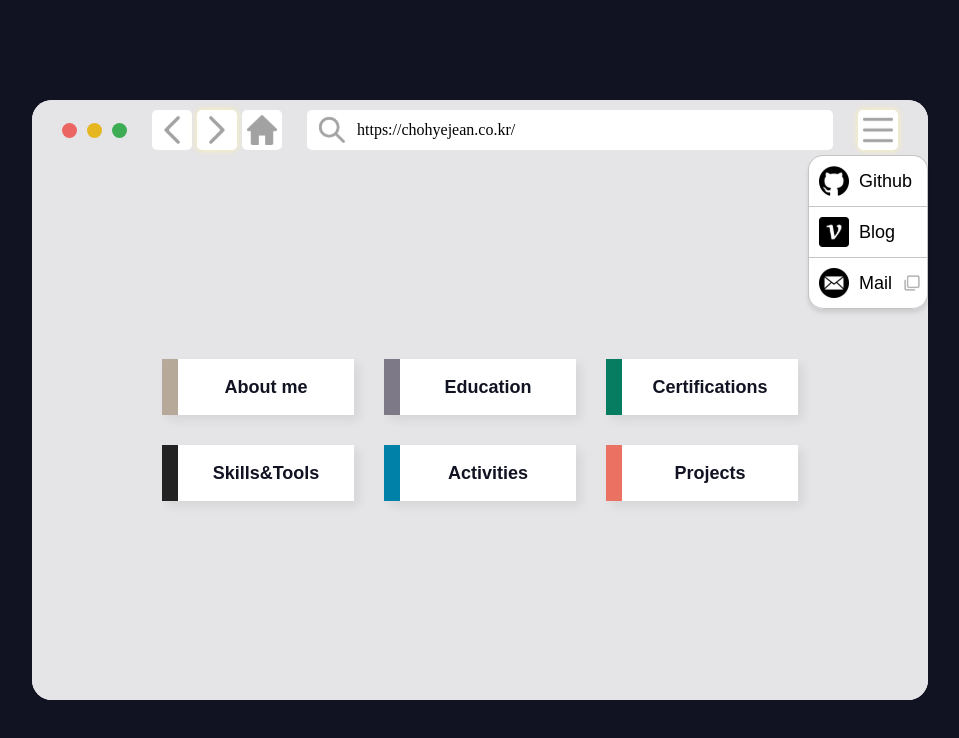
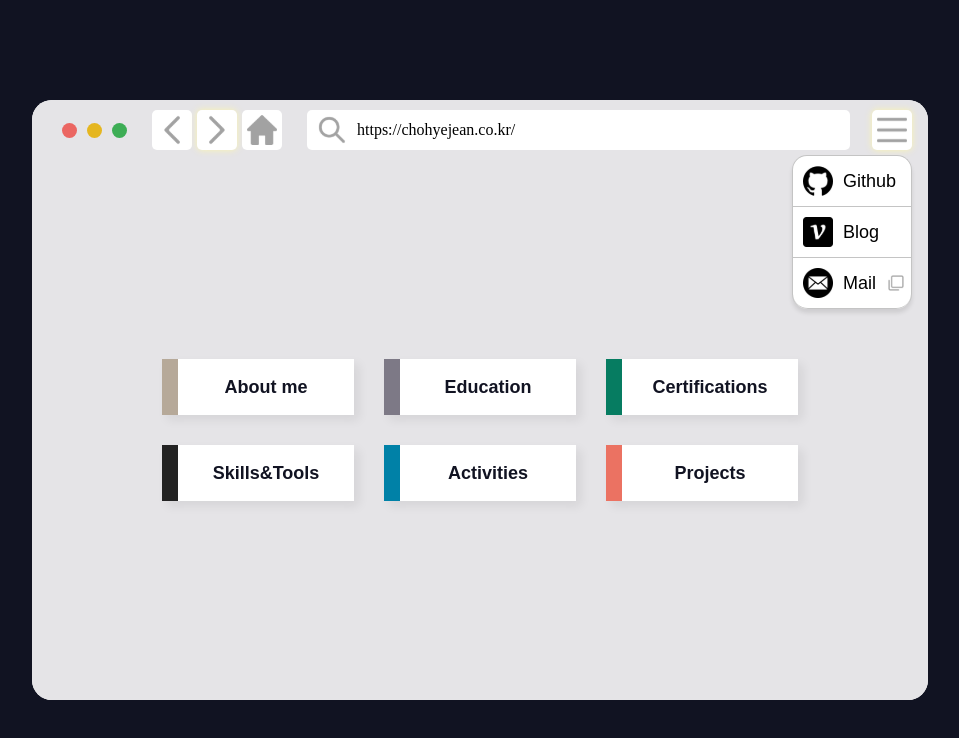
Before and after one commit to MEGUMMY1/Portfolio, a Next.js app: page / in a window 1280 px wide. Both pictures are taken after a click on the button 1038 px from the left and 130 px from the top of the page. Shown: the top 738 px of the page, without its empty margins (160-1119 px from the left). Built offline with nearby package versions, Linux system fonts and the light colour scheme; a web font is replaced by a local one.

Commit message:
Fix: Dropdown 위치 조정

```diff
--- a/components/Layout/Dropdown/Dropdown.module.scss
+++ b/components/Layout/Dropdown/Dropdown.module.scss
@@ -8,7 +8,7 @@
   border-right: 1px solid #c4c4c4;
   position: absolute;
   top: 55px;
-  right: 0;
+  right: 1rem;
   flex-direction: column;
   z-index: 1000;
   box-shadow: 0 4px 4px rgba(0, 0, 0, 0.1);
--- a/components/Layout/Header/Header.module.scss
+++ b/components/Layout/Header/Header.module.scss
@@ -103,6 +103,11 @@
   }
 }
 
+.hambuger {
+  right: 1rem;
+  position: absolute;
+}
+
 .animation {
   animation: blink 1.5s infinite;
 }
--- a/components/Layout/Header/Header.tsx
+++ b/components/Layout/Header/Header.tsx
@@ -71,7 +71,9 @@ export default function Header({ url }: HeaderProps) {
         <p className={styles.url_text}>{url}</p>
       </div>
       <button
-        className={`${styles.button_bg} ${isHomePage ? styles.animation : ''}`}
+        className={`${styles.button_bg} ${isHomePage ? styles.animation : ''} ${
+          styles.hambuger
+        }`}
         onClick={toggleDropdown}
       >
         <Image
--- a/components/SkillsTools/SkillsTools.module.scss
+++ b/components/SkillsTools/SkillsTools.module.scss
@@ -39,7 +39,7 @@
   flex-direction: column;
   @include flex-center;
   margin-top: 70px;
-  padding-top: 300px;
+  padding-top: 140px;
   overflow-y: auto;
 
   @media (max-width: $Mobile) {
```
